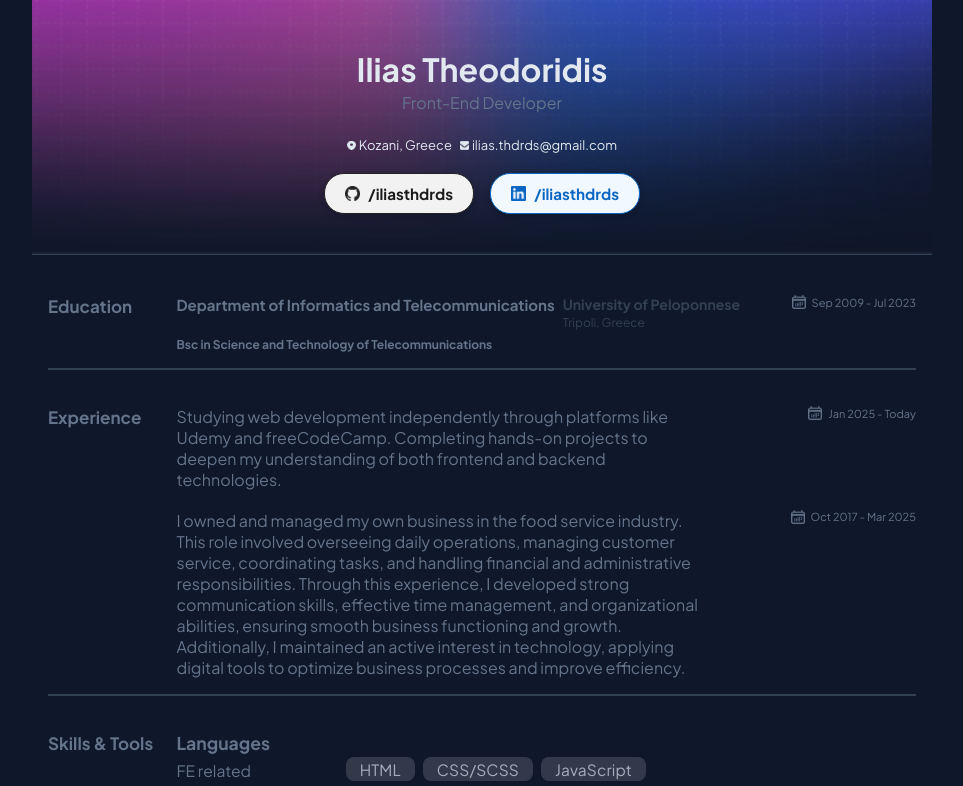
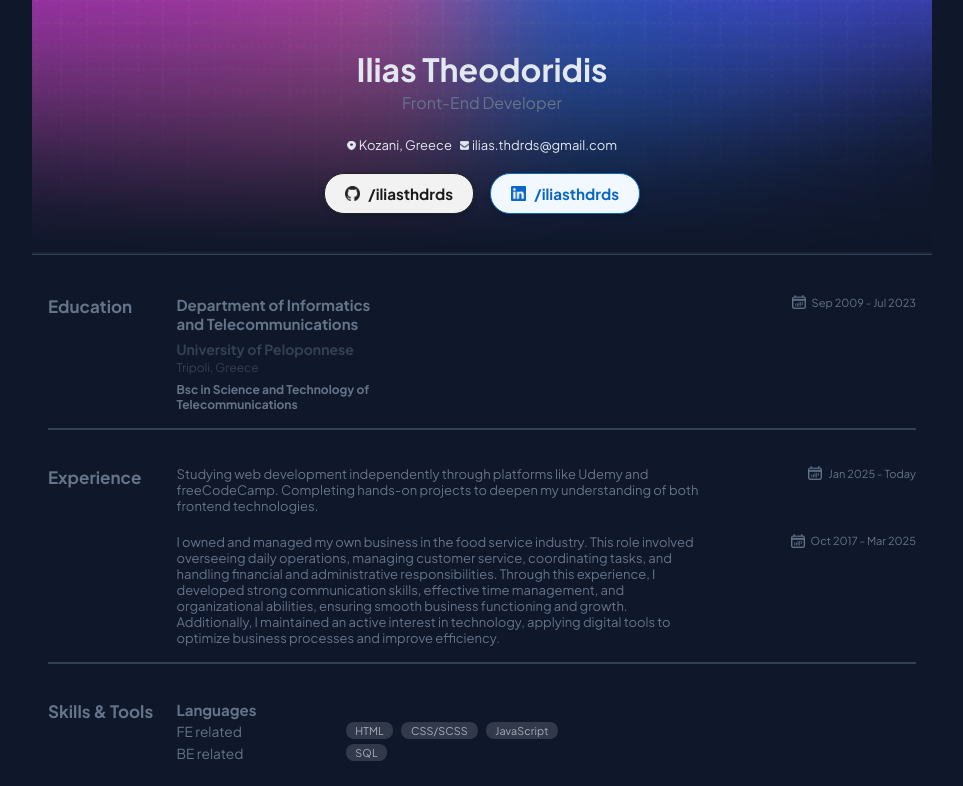
Before and after one commit to iliasthdrds/CV, a React (Vite) app: page / in a window 1280 px wide. Shown: the top 786 px of the page, without its empty margins (158-1121 px from the left). Built offline with nearby package versions, Linux system fonts and the light colour scheme.

Commit message:
CSS changes

```diff
--- a/src/components/Main.jsx
+++ b/src/components/Main.jsx
@@ -4,23 +4,26 @@ export default function Main() {
   return (
     <main className="main">
 
-      <div className="section-row">
+      <div className="section-row" style={{ alignItems: 'flex-start', position: 'relative' }}>
         <span className="section-label"> Education </span>
-        <div className="section-description">
-          <div className="info-line">
+        <div className="section-description" style={{ width: '100%' }}>
+          <div className="info-line" style={{ display: 'flex', justifyContent: 'space-between', alignItems: 'flex-start', width: '100%' }}>
             <div className="university-block">
-              <span className="field">Department of Informatics and Telecommunications</span>
-              <span className="university-name-location">
-                <span className="university-name">University of Peloponnese</span>
-                <span className="university-location">Tripoli, Greece</span>
+              <span className="field">
+                Department of Informatics<br />and Telecommunications
               </span>
             </div>
+            <span className="section-date">
+              <img src="/CV/date.png" alt="calendar" className="calendar-icon" />
+              Sep 2009 - Jul 2023
+            </span>
           </div>
-          <span className="field1">Bsc in Science and Technology of Telecommunications</span>
+          <span className="university-name-location">
+            <span className="university-name">University of Peloponnese</span>
+            <span className="university-location">Tripoli, Greece</span>
+          </span>
+          <span className="field1">Bsc in Science and Technology of <br />Telecommunications</span>
         </div>
-        <span className="section-date">
-           <img src="/CV/date.png" alt="calendar" className="calendar-icon" />
-          Sep 2009 - Jul 2023</span>
       </div>
 
        <div className="divider"></div>
@@ -29,7 +32,7 @@ export default function Main() {
         <span className="section-label"> Experience </span>
         <div className="section-description experience-description">
           <div className="job-date-row">
-            <span className="job">Studying web development independently through platforms like Udemy and freeCodeCamp. Completing hands-on projects to deepen my understanding of both frontend and backend technologies.</span>
+            <span className="job">Studying web development independently through platforms like Udemy and freeCodeCamp. Completing hands-on projects to deepen my understanding of both frontend technologies.</span>
             <span className="section-date">
               <img src="/CV/date.png" alt="calendar" className="calendar-icon" />
               Jan 2025 - Today
--- a/src/index.css
+++ b/src/index.css
@@ -323,13 +323,13 @@ body {
 .skills-title {
   font-weight: 600;
   color: rgb(100, 116, 139);
-  font-size: 1.1rem;
+  font-size: 0.94em;
   margin-bottom: 0.2rem;
 }
 
 .skills-subgroup {
   display: flex;
-  align-items: center;
+ align-items: center;
   flex-wrap: wrap;
   gap: 0.5rem;
   margin-bottom: 0.2rem;
@@ -341,7 +341,7 @@ body {
   font-weight: 500;
   color: rgb(100, 116, 139);
   margin-right: 0.7rem;
-  font-size: 0.98rem;
+  font-size: 0.86rem;
 }
 
 .skill-tag {
@@ -349,7 +349,7 @@ body {
   color: #cbd5e1;
   border-radius: 8px;
   padding: 0.18em 0.9em;
-  font-size: 0.97em;
+  font-size: 0.67em;
   margin-bottom: 0.2em;
   display: inline-block;
   font-weight: 500;
@@ -375,6 +375,7 @@ body {
   color: rgb(100, 116, 139);
   flex: 2;
   min-width: 0;
+  font-size: 13px;
 }
 
 .job-date-row .section-date {
@@ -391,7 +392,7 @@ body {
   display: flex;
   gap: 1.2em;
   align-items: center;
-  font-size: 13px;
+  font-size: 11px;
   color: rgb(100, 116, 139);
   margin-bottom: 0.2em;
 }
@@ -404,3 +405,8 @@ body {
   color: rgb(100, 116, 139);
   opacity: 0.8;
 }
+
+.section-description .field {
+  padding-left: 0;
+  margin-left: 0;
+}
```
